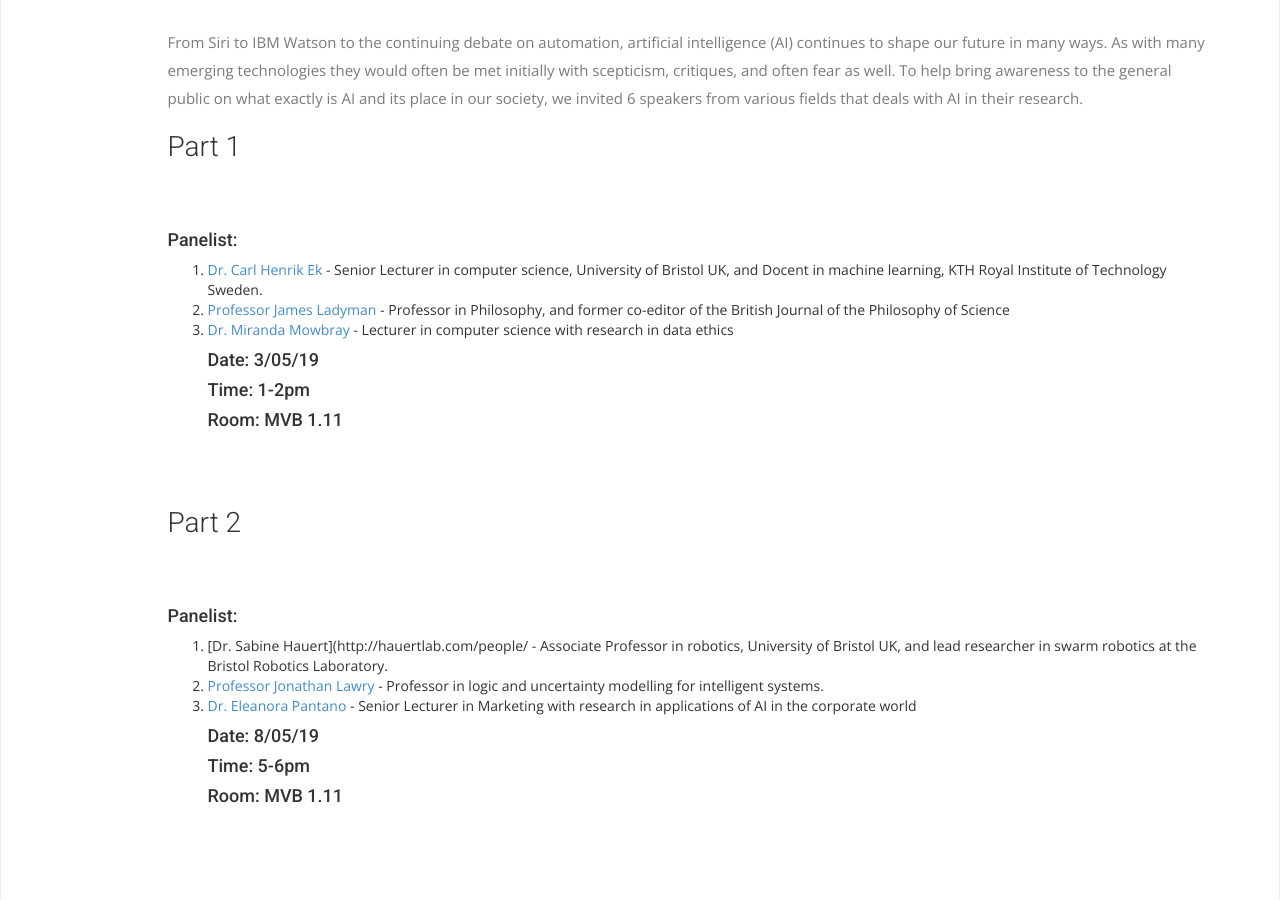
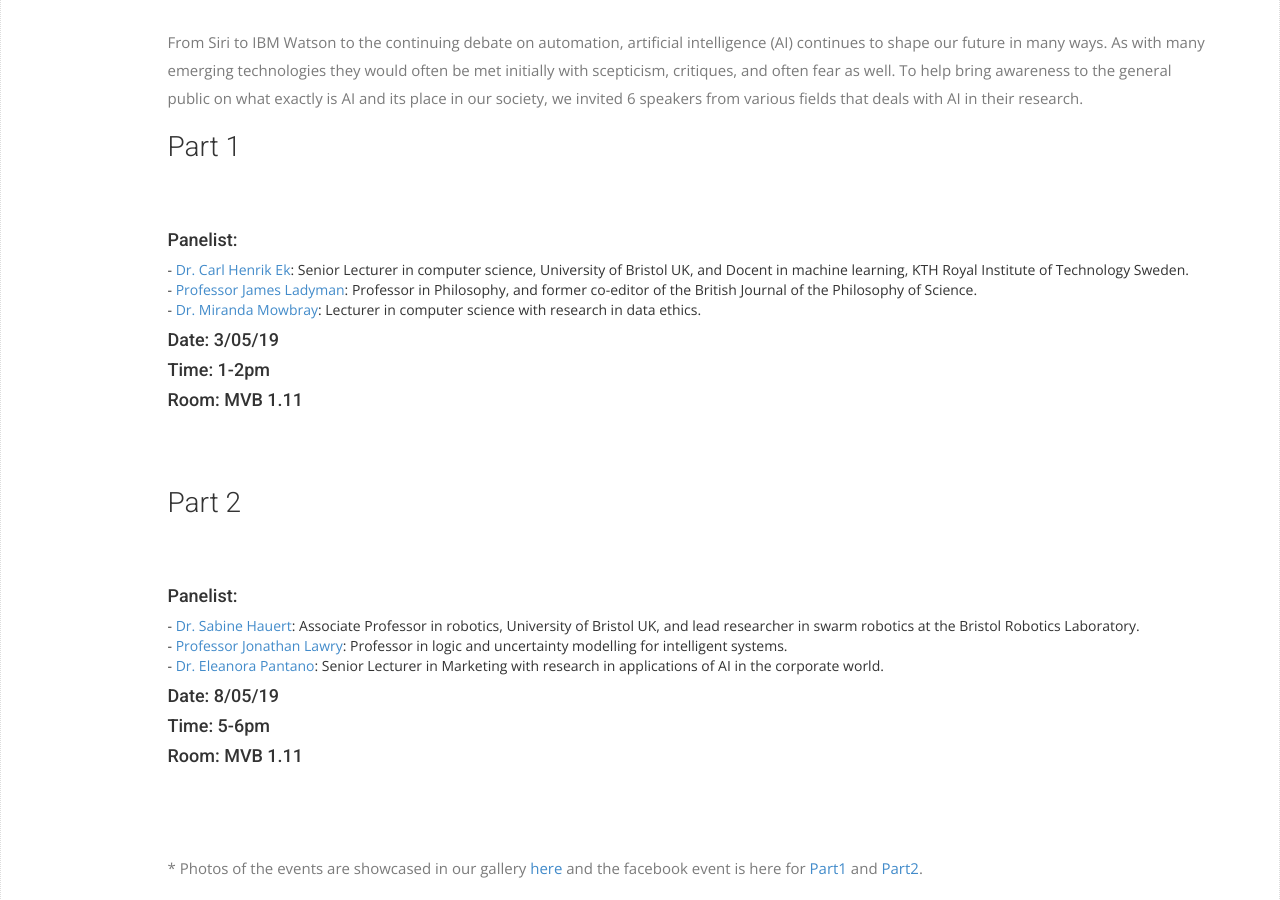
Before and after one commit to bristolresearchsoc/bristolresearchsoc.github.io, a Jekyll site: the page built from 2019-05-15-Panel-Discussion-1.md, in a window 1280 px wide and 900 px high, scrolled down 372 px. Built offline with Jekyll 4.4.1, drawn with Linux system fonts in a browser that asks for light colours; nearby versions of some CDN libraries; some web fonts are replaced; some of the changed lines change nothing that is shown.

Commit message:
fixed post

```diff
--- a/2019-05-15-Panel-Discussion-1.md
+++ b/2019-05-15-Panel-Discussion-1.md
@@ -14,9 +14,10 @@ our society, we invited 6 speakers from various fields that deals with AI in the
 ### Part 1
 <br>
 #### Panelist:
-1. [Dr. Carl Henrik Ek](http://carlhenrik.com/) - Senior Lecturer in computer science, University of Bristol UK, and Docent in machine learning, KTH Royal Institute of Technology Sweden.
-2. [Professor James Ladyman](https://research-information.bris.ac.uk/explore/en/persons/james-ladyman(b61a10de-17f6-4cc9-afbb-fbc27e1f30fb).html) - Professor in Philosophy, and former co-editor of the British Journal of the Philosophy of Science
-3. [Dr. Miranda Mowbray](https://research-information.bristol.ac.uk/en/persons/miranda-j-f-mowbray(0304528c-35b9-4401-bfb8-12fa938e6f59).html) - Lecturer in computer science with research in data ethics
+* \- [Dr. Carl Henrik Ek](http://carlhenrik.com/): Senior Lecturer in computer science, University of Bristol UK, and Docent in machine learning, KTH Royal Institute of Technology Sweden.
+* \- [Professor James Ladyman](https://research-information.bris.ac.uk/explore/en/persons/james-ladyman(b61a10de-17f6-4cc9-afbb-fbc27e1f30fb).html): Professor in Philosophy, and former co-editor of the British Journal of the Philosophy of Science.
+* \- [Dr. Miranda Mowbray](https://research-information.bristol.ac.uk/en/persons/miranda-j-f-mowbray(0304528c-35b9-4401-bfb8-12fa938e6f59).html): Lecturer in computer science with research in data ethics.
+
 #### Date:  3/05/19
 #### Time:  1-2pm
 #### Room:  MVB 1.11
@@ -25,9 +26,10 @@ our society, we invited 6 speakers from various fields that deals with AI in the
 ### Part 2
 <br>
 #### Panelist:
-1. [Dr. Sabine Hauert](http://hauertlab.com/people/ - Associate Professor in robotics, University of Bristol UK, and lead researcher in swarm robotics at the Bristol Robotics Laboratory.
-2. [Professor Jonathan Lawry](https://research-information.bristol.ac.uk/en/persons/jonathan-lawry(3aac8b8f-816c-4203-ba4b-b091bf4ddef4).html) - Professor in logic and uncertainty modelling for intelligent systems.
-3. [Dr. Eleanora Pantano](http://www.bristol.ac.uk/efm/people/eleonora-pantano/overview.html) - Senior Lecturer in Marketing with research in applications of AI in the corporate world
+* \- [Dr. Sabine Hauert](http://hauertlab.com/people/): Associate Professor in robotics, University of Bristol UK, and lead researcher in swarm robotics at the Bristol Robotics Laboratory.
+* \- [Professor Jonathan Lawry](https://research-information.bristol.ac.uk/en/persons/jonathan-lawry(3aac8b8f-816c-4203-ba4b-b091bf4ddef4).html): Professor in logic and uncertainty modelling for intelligent systems.
+* \- [Dr. Eleanora Pantano](http://www.bristol.ac.uk/efm/people/eleonora-pantano/overview.html): Senior Lecturer in Marketing with research in applications of AI in the corporate world.
+
 #### Date:  8/05/19
 #### Time:  5-6pm
 #### Room:  MVB 1.11
```
